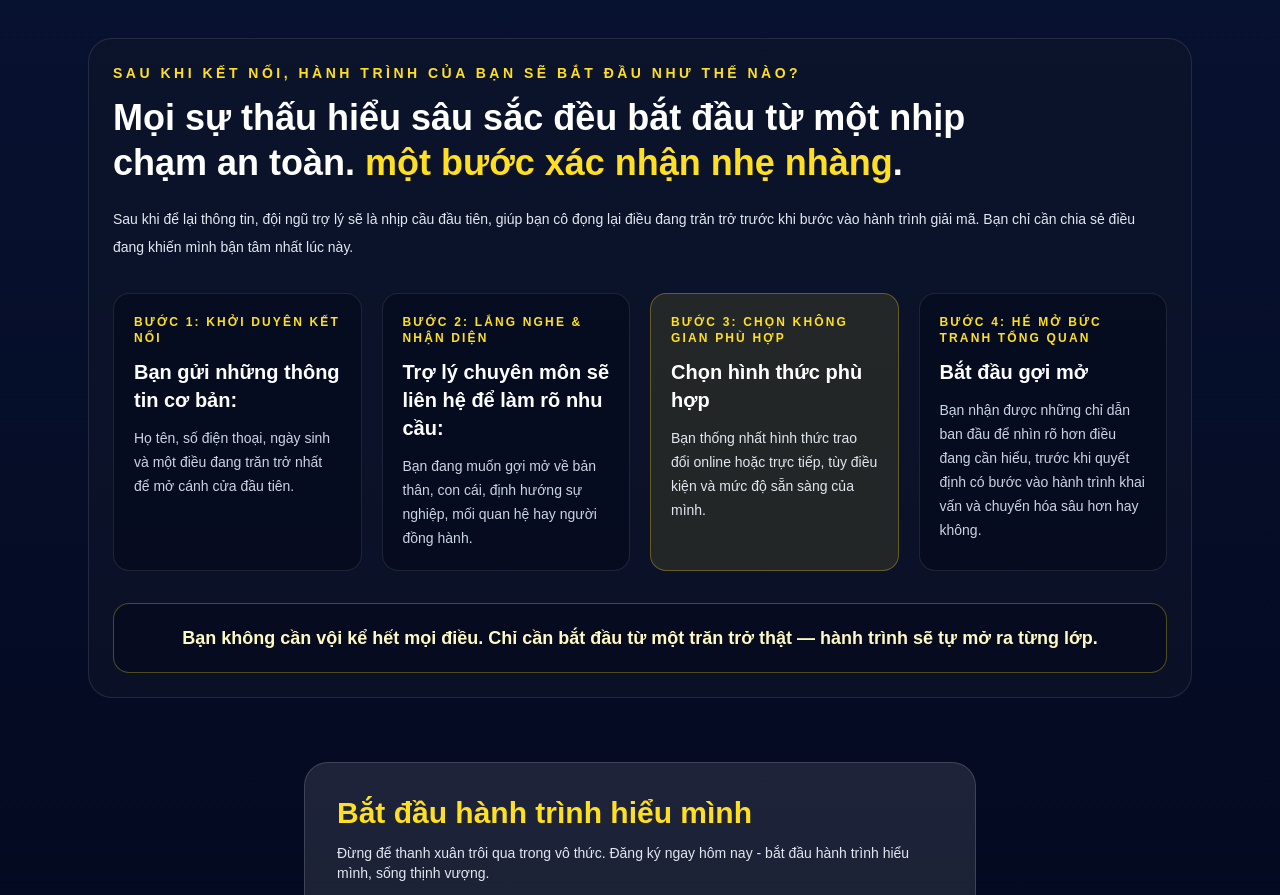
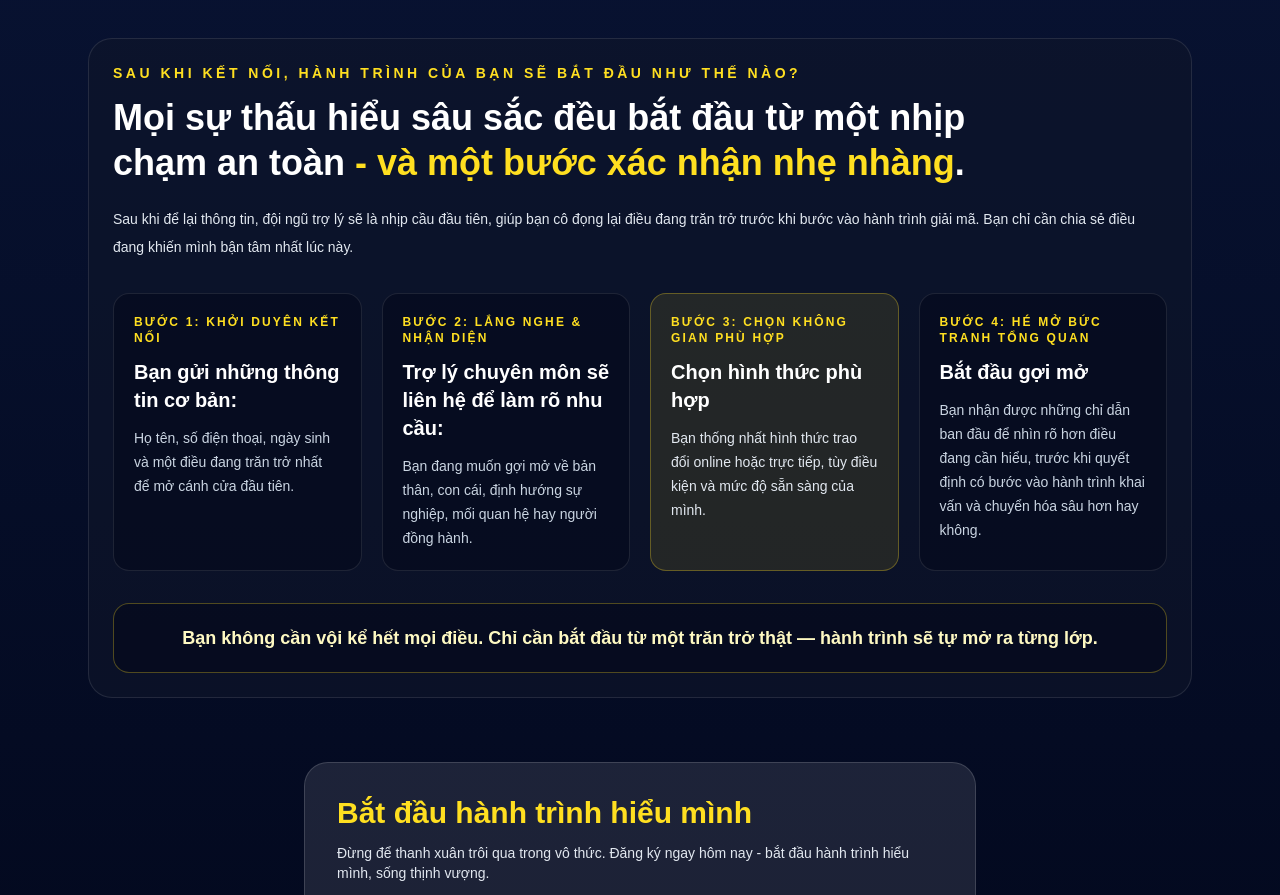
Before and after one commit to lanmatmathinhvuong-dot/mtmv, a Next.js app: page / in a window 1280 px wide. Shown: the part 5234-6129 px from the top of the page. Built offline with nearby package versions, Linux system fonts and the light colour scheme; no server answers.

Commit message:
toi uu ngon tu module sau khi ket noi

```diff
--- a/app/page.tsx
+++ b/app/page.tsx
@@ -534,8 +534,8 @@ setGhiChuDacBiet("");
   </p>
 
   <h2 className="mt-3 max-w-4xl text-3xl font-black leading-tight text-white md:text-4xl">
-    Mọi sự thấu hiểu sâu sắc đều bắt đầu từ một nhịp chạm an toàn.{" "}
-    <span className="text-yellow-300">một bước xác nhận nhẹ nhàng</span>.
+    Mọi sự thấu hiểu sâu sắc đều bắt đầu từ một nhịp chạm an toàn{" "}
+    <span className="text-yellow-300">- và một bước xác nhận nhẹ nhàng</span>.
   </h2>
 
   <p className="mt-5 max-w-5xl text-sm leading-7 text-slate-200">
```
